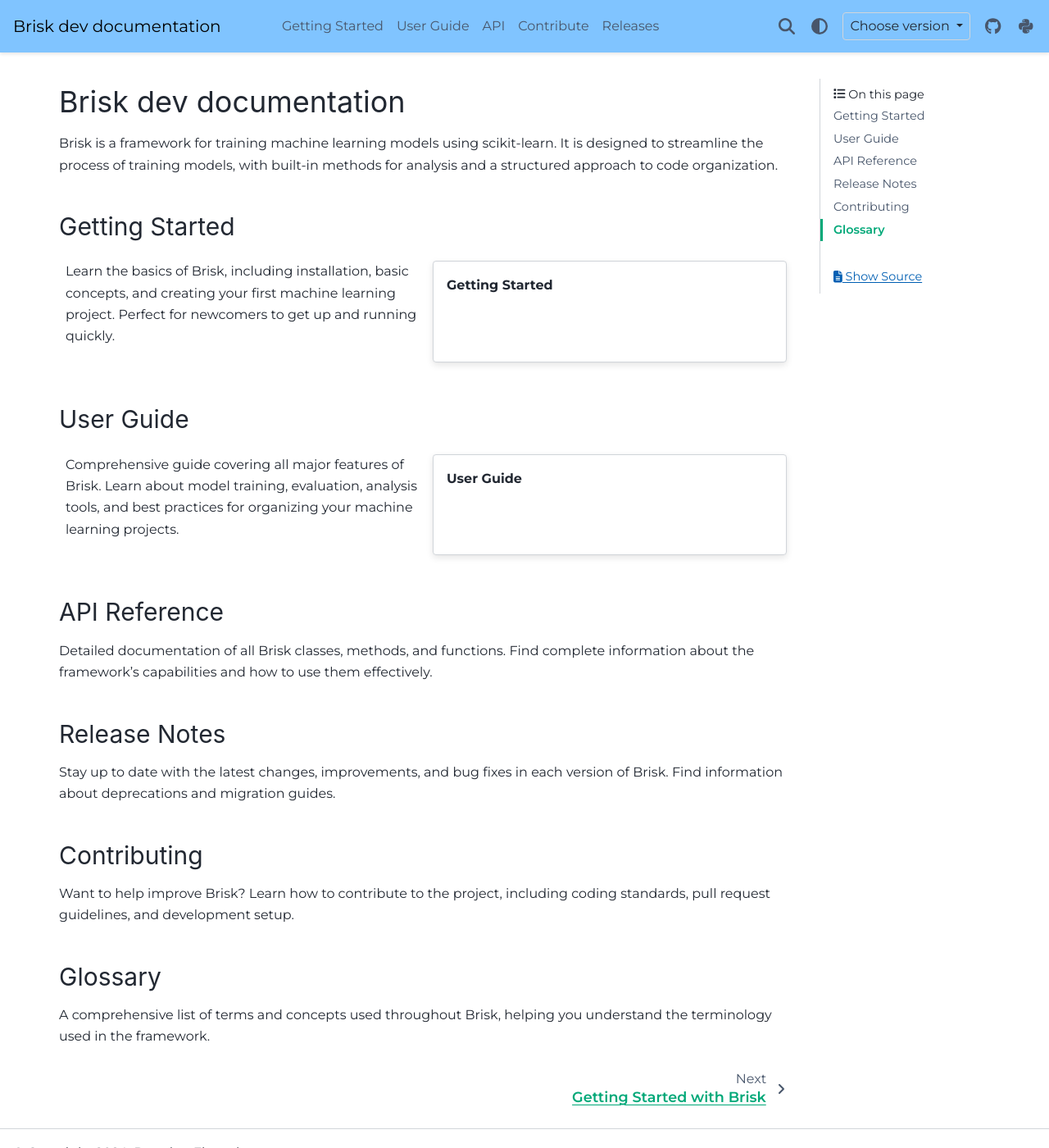
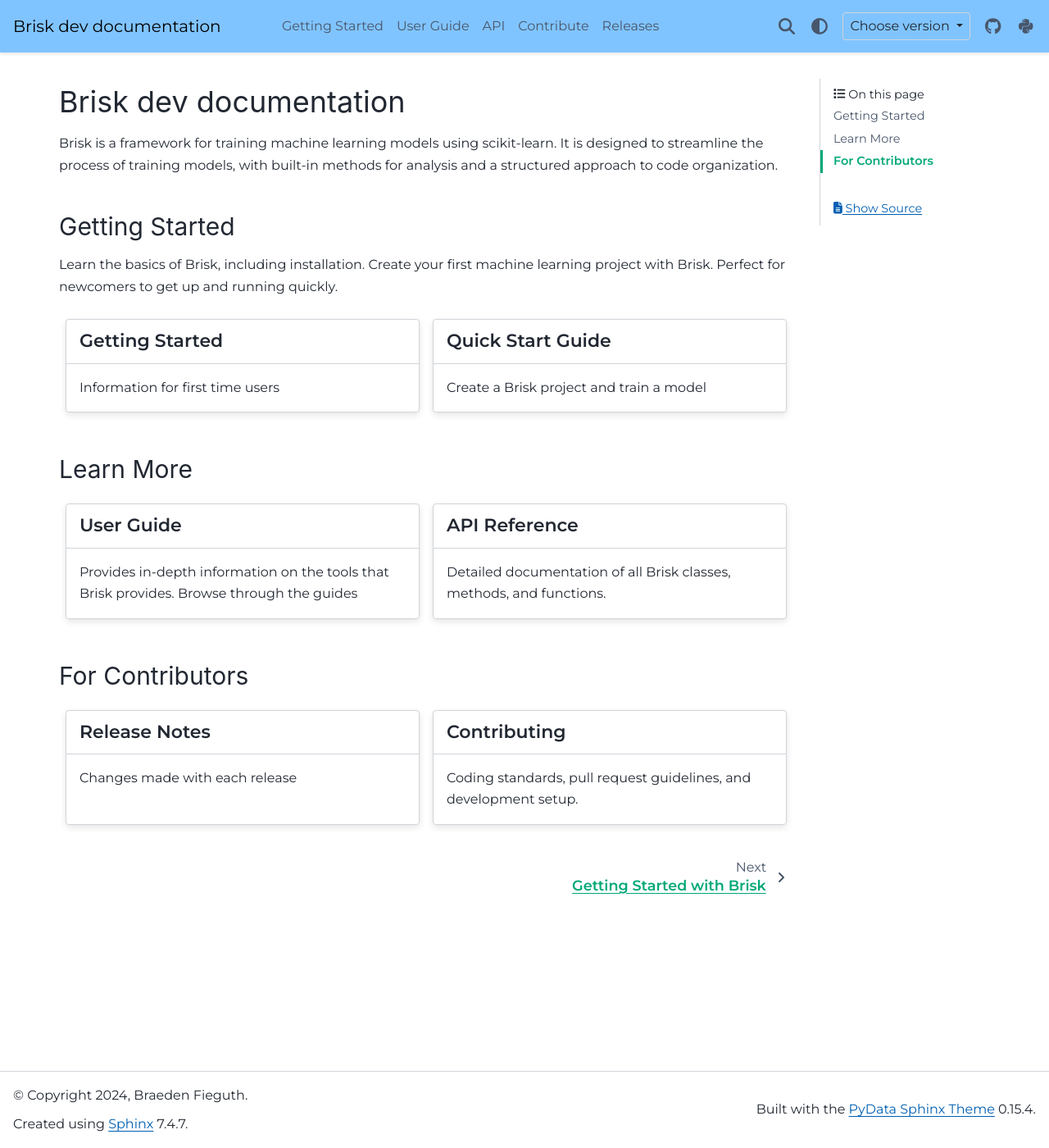
Before and after one commit to BFieguth/brisk, a Sphinx documentation site: the page built from docs/source/index.rst, in a window 1280 px wide and 1400 px high. Shown: the whole window at 82% size. Built offline with Sphinx 7.4.7 and the PyData theme 0.15.4, drawn with Linux system fonts in a browser that asks for light colours; comment, search, counter and statistics services are not loaded.

Commit message:
docs: update home page layout

```diff
--- a/docs/source/index.rst
+++ b/docs/source/index.rst
@@ -24,54 +24,79 @@ for analysis and a structured approach to code organization.
 
 Getting Started
 ===============
+Learn the basics of Brisk, including installation. Create your first machine
+learning project with Brisk. Perfect for newcomers to get up and running quickly.
 
-.. grid:: 1 1 2 2
+.. grid:: 2
 
-   .. grid-item::
-      :padding: 2
-
-      Learn the basics of Brisk, including installation, basic concepts, and creating your first
-      machine learning project. Perfect for newcomers to get up and running quickly.
-
-   .. grid-item-card:: Getting Started
+   .. grid-item-card::
+      :columns: 12 6 6 6
       :padding: 2
       :link: getting_started/index
       :link-type: doc
 
-User Guide
+      Getting Started
+      ^^^^^^^^^^^^^^^
+      Information for first time users
+
+   .. grid-item-card::
+      :columns: 12 6 6 6
+      :padding: 2
+      :link: getting_started/quickstart/index
+      :link-type: doc
+
+      Quick Start Guide
+      ^^^^^^^^^^^^^^^^^
+      Create a Brisk project and train a model
+
+
+Learn More
 ==========
 
 .. grid:: 1 1 2 2
 
-   .. grid-item::
-      :padding: 2
-
-      Comprehensive guide covering all major features of Brisk. Learn about model training,
-      evaluation, analysis tools, and best practices for organizing your machine learning projects.
-
-
-   .. grid-item-card:: User Guide
+   .. grid-item-card::
+      :columns: 12 6 6 6
       :padding: 2
       :link: users/index
       :link-type: doc
 
+      User Guide
+      ^^^^^^^^^^
+      Provides in-depth information on the tools that Brisk provides.
+      Browse through the guides
 
-API Reference
-=============
-Detailed documentation of all Brisk classes, methods, and functions. Find complete
-information about the framework's capabilities and how to use them effectively.
+   .. grid-item-card::
+      :columns: 12 6 6 6
+      :padding: 2
+      :link: api/index
+      :link-type: doc
 
-Release Notes
-=============
-Stay up to date with the latest changes, improvements, and bug fixes in each version
-of Brisk. Find information about deprecations and migration guides.
+      API Reference
+      ^^^^^^^^^^^^^^
+      Detailed documentation of all Brisk classes, methods, and functions.
 
-Contributing
-============
-Want to help improve Brisk? Learn how to contribute to the project, including
-coding standards, pull request guidelines, and development setup.
+For Contributors
+================
 
-Glossary
-========
-A comprehensive list of terms and concepts used throughout Brisk, helping you
-understand the terminology used in the framework.
+.. grid:: 1 1 2 2
+
+   .. grid-item-card::
+      :columns: 12 6 6 6
+      :padding: 2
+      :link: dev/releases/index
+      :link-type: doc
+
+      Release Notes
+      ^^^^^^^^^^^^^^
+      Changes made with each release
+
+   .. grid-item-card::
+      :columns: 12 6 6 6
+      :padding: 2
+      :link: dev/contribute
+      :link-type: doc
+
+      Contributing
+      ^^^^^^^^^^^^^^
+      Coding standards, pull request guidelines, and development setup.
--- a/docs/source/users/custom_metrics.rst
+++ b/docs/source/users/custom_metrics.rst
@@ -1,3 +1,5 @@
+.. _custom_metrics:
+
 Creating Custom Metrics
 =======================
 
```
